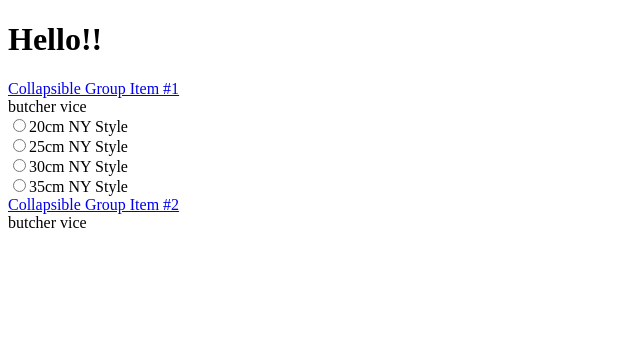
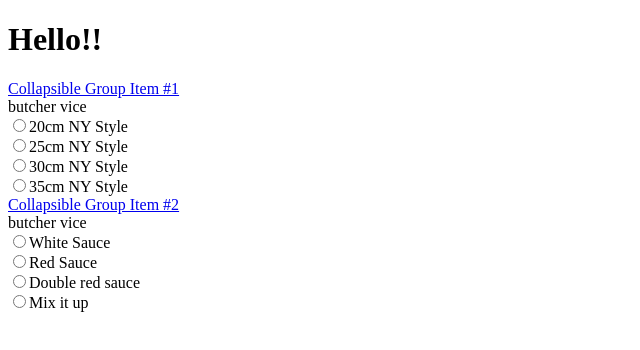
Before and after one commit to joseMesaS/pizza-configurator, a React (Create React App) app: page / in a window 1280 px wide. Shown: the top 350 px of the page, without its empty margins (0-640 px from the left). Built offline with nearby package versions, Linux system fonts and the light colour scheme; the HTML template or start-up script is replaced by a standard one.

Commit message:
Pizza sauce selector component strucure

```diff
--- a/src/components/PizzaConfigurator/PizzaBase.js
+++ b/src/components/PizzaConfigurator/PizzaBase.js
@@ -33,7 +33,7 @@ class PizzaBase extends PureComponent {
         <FormGroup>
           {this.state.options
             .map((radioButton, index) => {
-              return <Radio key={index} value={this.state.options[index]}  name="radioGroup" onChange={this.handleChange}>
+              return <Radio key={index} value={this.state.options[index]}  name="radioGroup1" onChange={this.handleChange}>
                 {pizzaMenu.baseInCm[this.state.options[index]].title}
               </Radio>
             })
--- a/src/components/PizzaConfigurator/PizzaConfigurator.js
+++ b/src/components/PizzaConfigurator/PizzaConfigurator.js
@@ -3,6 +3,7 @@ import PropTypes from 'prop-types'
 import {connect} from 'react-redux'
 import {updateReceipt} from '../../actions/PizzaConfig'
 import PizzaBase from './PizzaBase'
+import PizzaSauce from './PizzaSauce'
 import { PanelGroup, Panel } from 'react-bootstrap'
 
 class PizzaConfigurator extends PureComponent {
@@ -39,7 +40,7 @@ class PizzaConfigurator extends PureComponent {
             </Panel.Heading>
             <Panel.Body collapsible>
               butcher vice
-
+              <PizzaSauce/>
             </Panel.Body>
           </Panel>
         </PanelGroup>
--- a/src/components/PizzaConfigurator/PizzaSauce.js
+++ b/src/components/PizzaConfigurator/PizzaSauce.js
@@ -0,0 +1,52 @@
+import React, {PureComponent} from 'react'
+import PropTypes from 'prop-types'
+import {connect} from 'react-redux'
+import {updateReceipt} from '../../actions/PizzaConfig'
+import { FormGroup, Radio } from 'react-bootstrap'
+import pizzaMenu from '../../pizzaMenu'
+
+class PizzaSauce extends PureComponent {
+  state = {options: Object.keys(pizzaMenu.sauce), selected: ''}
+
+
+  static propTypes = {
+    pizzaState: PropTypes.shape({
+      base: PropTypes.string.isRequired,
+      sauce: PropTypes.string.isRequired,
+      topping:  PropTypes.arrayOf(PropTypes.string.isRequired).isRequired,
+      turbo: PropTypes.bool.isRequired,
+      total: PropTypes.number.isRequired
+    }).isRequired
+  }
+
+  handleChange = (e) => {
+    this.setState({
+      selected: e.target.value
+    },()=>{this.props.updateReceipt({type: 'pizzaSauce', body: this.state.selected })})
+  }
+
+
+  render() {
+
+    return (
+      <div>
+        <FormGroup>
+          {this.state.options
+            .map((radioButton, index) => {
+              return <Radio key={index} value={this.state.options[index]}  name="radioGroup2" onChange={this.handleChange}>
+                {pizzaMenu.sauce[this.state.options[index]].title}
+              </Radio>
+            })
+          }
+        </FormGroup>
+      </div>
+    )}
+}
+
+const mapStateToProps = function (state) {
+  return {
+    pizzaState: state.PizzaReceipt
+  }
+}
+
+export default connect(mapStateToProps, { updateReceipt })(PizzaSauce)
--- a/src/reducers/PizzaReceipt.js
+++ b/src/reducers/PizzaReceipt.js
@@ -16,6 +16,9 @@ export default function(state = initialEstate, action) {
     case 'pizzaBase':
       copy.base = action.payload.body
       return copy
+    case 'pizzaSauce':
+      copy.sauce = action.payload.body
+      return copy
     default:
       return state
     }
```
